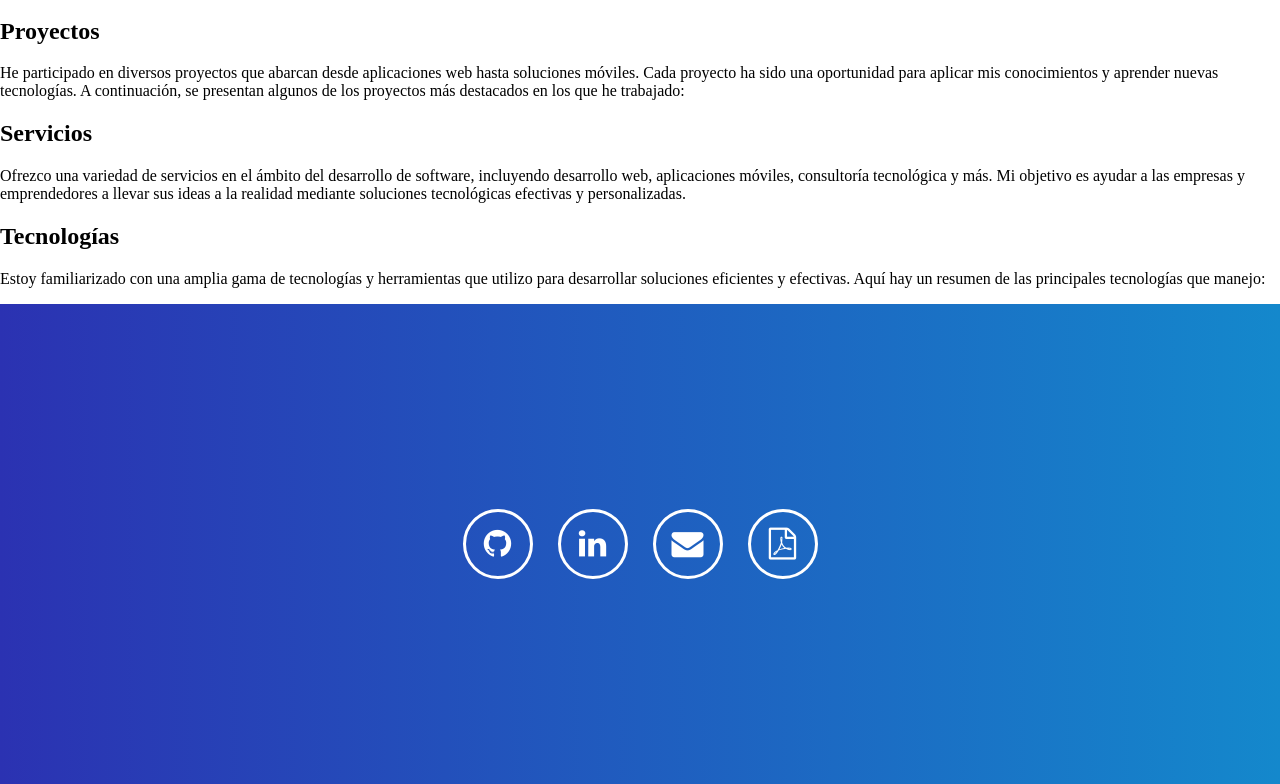
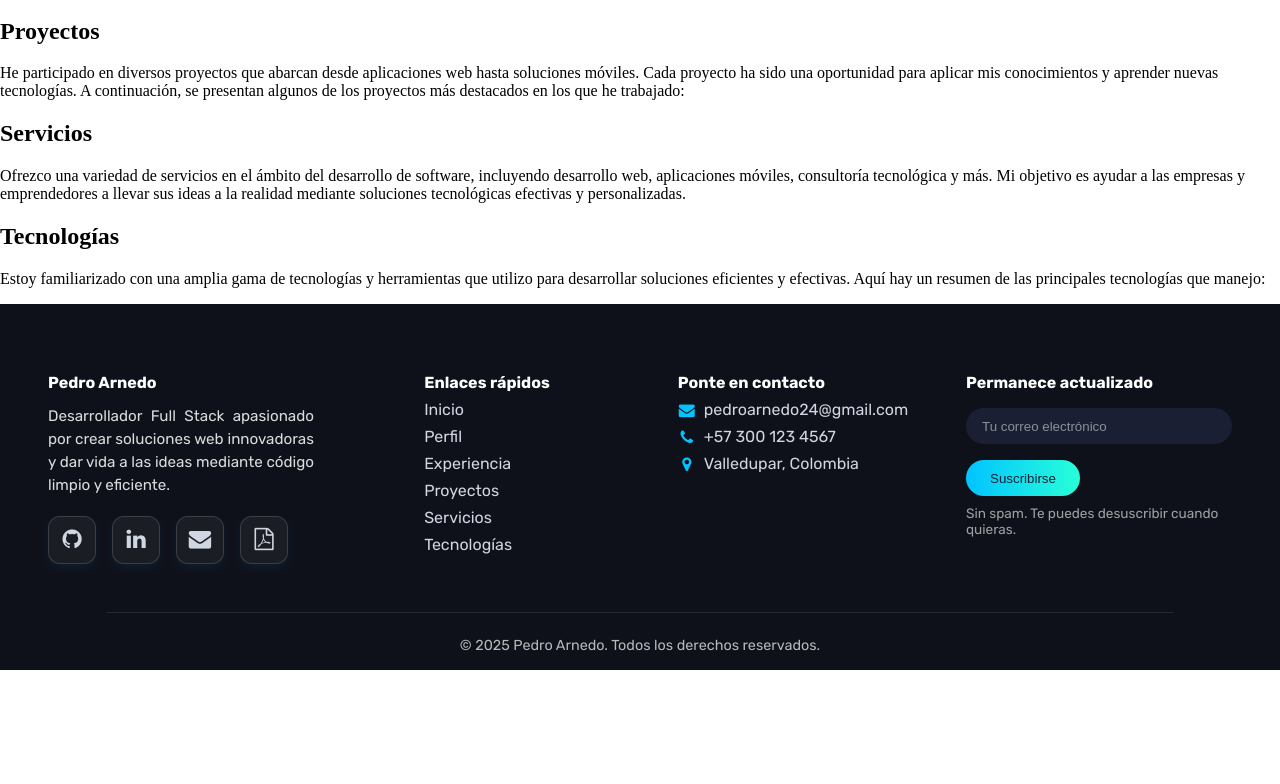
Before and after one commit to pedro-arnedo/Portafolio, an Angular app: page /#home in a window 1280 px wide. Shown: the part 1008-1792 px from the top of the page. After the commit the page ends 1678 px from the top, so only its background shows below. Built offline with nearby package versions, Linux system fonts and the light colour scheme.

Commit message:
feat: Se realizo todo el componente de contacto

```diff
--- a/src/app/features/contact/contact.html
+++ b/src/app/features/contact/contact.html
@@ -1,16 +1,71 @@
-<section class="contact" aria-label="Contacto" id="contact">
-    <div class="contact-icons">
-        <a aria-label="GitHub" [href]="safeLink(links.github)" target="_blank">
+<section class="contact-footer" id="contact">
+    <div class="footer-top">
+        <!-- Marca y redes -->
+        <div class="footer-brand">
+            <h4 class="logo-name">Pedro Arnedo</h4>
+            <p> Desarrollador Full Stack apasionado por crear soluciones web innovadoras y dar vida a las ideas mediante
+                código limpio y eficiente. </p>
+
+            <div class="social-icons">
+                <a [href]="links.github" target="_blank" aria-label="GitHub">
                     <i class="fa fa-github"></i>
                 </a>
-        <a aria-label="LinkedIn" [href]="safeLink(links.linkedin)" target="_blank">
+                <a [href]="links.linkedin" target="_blank" aria-label="LinkedIn">
                     <i class="fa fa-linkedin"></i>
                 </a>
-        <a aria-label="Email" [href]="safeLink(links.email)" target="_blank">
+                <a [href]="safeLink(links.email)" target="_blank" aria-label="Correo">
                     <i class="fa fa-envelope"></i>
                 </a>
-        <a aria-label="Currículum" [href]="safeLink(links.cv)" target="_blank" rel="noopener noreferrer">
+                <a (click)="openCV()" role="button" aria-label="Ver CV">
                     <i class="fa fa-file-pdf-o"></i>
                 </a>
             </div>
+        </div>
+
+        <!-- Enlaces rápidos -->
+        <div class="footer-links">
+            <h4>Enlaces rápidos</h4>
+            <ul>
+                <li *ngFor="let link of navLinks; let i = index" [hidden]="link.label === 'Contacto'">
+                    <a href="#" (click)="scrollTo($event, link.targetId)">
+                        {{ link.label }}
+                    </a>
+                </li>
+            </ul>
+        </div>
+
+        <!-- Contacto directo -->
+        <div class="footer-contact">
+            <h4>Ponte en contacto</h4>
+            <p>
+                <i class="fa fa-envelope"></i>
+                <a [href]="'mailto:' + links.email">{{ links.email }}</a>
+            </p>
+            <p><i class="fa fa-phone"></i> +57 300 123 4567</p>
+            <p><i class="fa fa-map-marker"></i> Valledupar, Colombia</p>
+        </div>
+
+        <!-- Suscripción -->
+        <div class="footer-subscribe">
+            <h4>Permanece actualizado</h4>
+            <input type="email" placeholder="Tu correo electrónico" [(ngModel)]="subscriberEmail" />
+            <button (click)="subscribe()">Suscribirse</button>
+            <p class="footer-note">
+                Sin spam. Te puedes desuscribir cuando quieras.
+            </p>
+        </div>
+    </div>
+
+    <!-- Línea divisoria -->
+    <hr class="footer-divider" />
+
+    <!-- Copy -->
+    <div class="footer-bottom">
+        <p>© {{ currentYear }} Pedro Arnedo. Todos los derechos reservados.</p>
+    </div>
+
+    <!-- Botón flotante -->
+    <button class="floating-btn" aria-label="Ir arriba" (click)="scrollToTop()">
+        <i class="fa fa-chevron-up"></i>
+    </button>
 </section>
--- a/src/app/features/contact/contact.scss
+++ b/src/app/features/contact/contact.scss
@@ -1,50 +1,256 @@
-@use '../../core/variables.scss' as *;
+.contact-footer {
+    background: #0f111a;
+    color: #d0d6e2;
+    font-family: 'Rubik', sans-serif;
+    padding: 3rem 3rem 1rem;
+    position: relative;
 
-.contact {
-    min-height: 60vh;
-    background: $primary-gradient;
-    color: #fff;
-    display: flex;
-    justify-content: center;
-    align-items: center;
-    flex-direction: column;
-    text-align: center;
-    font-family: 'Rubik', sans-serif;
-    padding: 3rem 1rem;
+    a {
+        text-decoration: none;
+        color: #d0d6e2;
+        transition: color 0.3s ease;
 
-    .contact-icons {
-        display: flex;
-        justify-content: center;
-        gap: 25px;
-        flex-wrap: wrap;
+        &:hover {
+            color: #00c3ff;
+        }
+    }
 
-        a {
-            color: #fff;
-            width: 70px;
-            height: 70px;
-            border-radius: 50%;
-            border: 3px solid currentColor;
-            display: flex;
-            align-items: center;
-            justify-content: center;
-            font-size: 2rem;
-            transition: all 0.4s ease;
-            text-decoration: none;
+    .footer-top {
+        display: grid;
+        grid-template-columns: repeat(auto-fit, minmax(200px, 1fr));
+        gap: 2.5rem;
+        max-width: 1200px;
+        margin: 0 auto;
+        justify-content: space-evenly;
+        justify-items: center;
 
-            &:hover {
-                color: #1488CC;
-                background: #fff;
-                transform: translateY(-6px) scale(1.08);
-                box-shadow: 0 0 20px rgba(255, 255, 255, 0.4);
+        .footer-brand {
+            .logo-name {
+                font-size: 1rem;
+                color: #fff;
+                font-weight: 700;
+                margin-bottom: 0.8rem;
+            }
+
+            p {
+                margin: 0 0 1.2rem 0;
+                color: rgba(255, 255, 255, 0.85);
+                line-height: 1.5;
+                font-size: 0.95rem;
+                text-align: justify;
+            }
+
+            .social-icons {
+                display: flex;
+                gap: 1rem;
+                flex-wrap: wrap;
+                margin-top: 0.8rem;
+
+                a {
+                    width: 48px;
+                    height: 48px;
+                    border-radius: 12px;
+                    background: rgba(255, 255, 255, 0.05);
+                    border: 1px solid rgba(255, 255, 255, 0.15);
+                    display: flex;
+                    align-items: center;
+                    justify-content: center;
+                    font-size: 1.4rem;
+                    color: #d0d6e2;
+                    box-shadow: 0 4px 10px rgba(0, 195, 255, 0.08);
+                    transition: all 0.35s ease;
+
+                    &:hover {
+                        color: #00c3ff;
+                        background: rgba(0, 195, 255, 0.1);
+                        transform: translateY(-5px) scale(1.08);
+                        box-shadow: 0 0 20px rgba(0, 195, 255, 0.3),
+                            0 0 40px rgba(41, 255, 217, 0.2);
+                    }
+
+                    &:active {
+                        transform: scale(0.97);
+                    }
+                }
+            }
+        }
+
+        .footer-links {
+            h4 {
+                color: #fff;
+                margin-bottom: 0.5rem;
+            }
+
+            ul {
+                list-style: none;
+                padding: 0;
+                margin: 0;
+
+                li {
+                    margin: 0.5rem 0;
+
+                    a {
+                        text-decoration: none;
+                        color: #d0d6e2;
+                        transition: color 0.3s ease;
+
+                        &:hover {
+                            color: #00c3ff;
+                        }
+                    }
+                }
+            }
+        }
+
+        .footer-contact {
+            h4 {
+                color: #fff;
+                margin-bottom: 0.5rem; // 🔹 reducido
+            }
+
+            p {
+                margin: 0.5rem 0;
+                display: flex;
+                align-items: center;
+                gap: 0.5rem;
+
+                i {
+                    color: #00c3ff;
+                    min-width: 18px;
+                    text-align: center;
+                }
+
+                a {
+                    color: #d0d6e2;
+                    text-decoration: none;
+
+                    &:hover {
+                        color: #00c3ff;
+                    }
+                }
+            }
+
+            .cv-btn {
+                display: inline-flex;
+                align-items: center;
+                gap: 0.5rem;
+                margin-top: 1rem;
+                padding: 0.7rem 1.2rem;
+                background: #00c3ff1a;
+                border: 1px solid #00c3ff40;
+                border-radius: 10px;
+                color: #00c3ff;
+                font-weight: 600;
+                transition: all 0.3s ease;
+
+                &:hover {
+                    background: #00c3ff33;
+                    transform: translateY(-3px);
+                }
+
+                i {
+                    font-size: 1.1rem;
+                }
+            }
+        }
+
+        .footer-subscribe {
+            h4 {
+                color: #fff;
+                margin-bottom: 0.5rem; // 🔹 reducido
+            }
+
+            input {
+                width: 100%;
+                padding: 0.65rem 1rem;
+                border: none;
+                border-radius: 25px;
+                margin-top: 0.5rem;
+                background: #1a1f33;
+                color: #fff;
+
+                &::placeholder {
+                    color: rgba(255, 255, 255, 0.5);
+                }
+            }
+
+            button {
+                margin-top: 1rem;
+                padding: 0.65rem 1.5rem;
+                border: none;
+                border-radius: 25px;
+                background: linear-gradient(90deg, #00c3ff, #29ffd9);
+                color: #072033;
+                font-weight: 500;
+                cursor: pointer;
+                transition: transform 0.2s ease, box-shadow 0.2s ease;
+
+                &:hover {
+                    transform: translateY(-3px);
+                    box-shadow: 0 6px 20px rgba(0, 195, 255, 0.3);
+                }
+            }
+
+            .footer-note {
+                margin-top: 0.6rem;
+                font-size: 0.85rem;
+                color: rgba(255, 255, 255, 0.6);
             }
         }
     }
 
-    @media (max-width: 600px) {
-        .contact-icons a {
-            width: 55px;
-            height: 55px;
-            font-size: 1.7rem;
+    .footer-divider {
+        margin: 3rem auto 1.5rem auto;
+        width: 90%;
+        border: none;
+        border-top: 1px solid rgba(255, 255, 255, 0.1);
+    }
+
+    .footer-bottom {
+        text-align: center;
+        margin-top: 1.5rem;
+
+        p {
+            font-size: 0.9rem;
+            color: rgba(255, 255, 255, 0.7);
+            margin: 0;
+        }
+    }
+
+    .floating-btn {
+        position: fixed;
+        right: 22px;
+        bottom: 22px;
+        width: 56px;
+        height: 56px;
+        border-radius: 50%;
+        border: none;
+        background: linear-gradient(135deg, #00c3ff, #29ffd9);
+        color: #072033;
+        font-size: 1.25rem;
+        display: flex;
+        align-items: center;
+        justify-content: center;
+        box-shadow: 0 8px 20px rgba(0, 195, 255, 0.18),
+            0 4px 8px rgba(0, 0, 0, 0.25);
+        cursor: pointer;
+        z-index: 2000;
+        transition: transform 0.18s ease, box-shadow 0.18s ease;
+
+        &:hover {
+            transform: translateY(-4px) scale(1.03);
+            box-shadow: 0 12px 30px rgba(0, 195, 255, 0.28);
+        }
+
+        &:active {
+            transform: translateY(-2px) scale(0.99);
+        }
+
+        @media (max-width: 420px) {
+            right: 14px;
+            bottom: 14px;
+            width: 50px;
+            height: 50px;
         }
     }
 }
--- a/src/app/features/contact/contact.ts
+++ b/src/app/features/contact/contact.ts
@@ -1,28 +1,64 @@
 import { Component } from '@angular/core';
 import { DomSanitizer, SafeUrl } from '@angular/platform-browser';
 import { environment } from '../../core/environment';
+import { CommonModule } from '@angular/common';
+import { FormsModule } from '@angular/forms';
 
 @Component({
     selector: 'app-contact',
     standalone: true,
+    imports: [CommonModule, FormsModule],
     templateUrl: './contact.html',
     styleUrl: './contact.scss'
 })
 export class Contact {
+
     links = environment.profile.links;
+    navLinks = environment.navLinks;
+    subscriberEmail = '';
+    currentYear = new Date().getFullYear();
 
-    constructor(private sanitizer: DomSanitizer) {}
+    constructor(private sanitizer: DomSanitizer) { }
 
-    safeLink(url: string): SafeUrl {
-        if (!url) return '#';
+    openCV(): void {
+        const cvUrl = this.links.cv;
+        if (cvUrl) {
+            window.open(cvUrl, '_blank');
+        }
+    }
 
-        if (url.includes('@') && !url.startsWith('mailto:')) {
-            const subject = encodeURIComponent('Contacto desde tu portafolio web');
-            const body = encodeURIComponent('Hola Pedro, vi tu portafolio y me gustaría hablar contigo sobre una oportunidad.');
-            const gmailUrl = `https://mail.google.com/mail/?view=cm&fs=1&to=${url}&su=${subject}&body=${body}`;
-            return this.sanitizer.bypassSecurityTrustUrl(gmailUrl);
+    safeLink(email: string): SafeUrl {
+        if (!email) return '#';
+        const subject = encodeURIComponent('Posible colaboración profesional');
+        const body = encodeURIComponent(
+            `Estimado Pedro,\n\nHe revisado tu portafolio y considero que tu experiencia puede aportar mucho a nuestros proyectos. Me gustaría coordinar una breve reunión para conversar sobre posibles oportunidades de colaboración.\n\nQuedo atento a tu respuesta.\n\nCordialmente,\n[Datos de Contacto]`
+        );
+        const gmail = `https://mail.google.com/mail/?view=cm&fs=1&to=${email}&su=${subject}&body=${body}`;
+        return this.sanitizer.bypassSecurityTrustUrl(gmail);
+    }
+
+    subscribe(): void {
+        const email = this.subscriberEmail.trim();
+        const emailRegex = /^[^\s@]+@[^\s@]+\.[^\s@]+$/;
+
+        if (!emailRegex.test(email)) {
+            alert('Por favor ingresa un correo válido.');
+            return;
         }
 
-        return this.sanitizer.bypassSecurityTrustUrl(url);
+        alert(`Gracias por suscribirte, ${email}!`);
+        this.subscriberEmail = '';
+    }
+
+    scrollTo(event: Event, targetId: string): void {
+        event.preventDefault();
+        const element = document.getElementById(targetId);
+        if (element) {
+            element.scrollIntoView({ behavior: 'smooth' });
+        }
+    }
+
+    scrollToTop(): void {
+        window.scrollTo({ top: 0, behavior: 'smooth' });
     }
 }
--- a/src/app/features/navbar/navbar.scss
+++ b/src/app/features/navbar/navbar.scss
@@ -44,17 +44,28 @@
             z-index: 2;
 
             a {
-                color: #fff;
+                color: #d0d6e2;
                 text-decoration: none;
                 font-weight: 500;
                 font-size: 0.95rem;
                 font-family: 'Rubik', sans-serif;
-                border-radius: 25px;
+                border-radius: 12px;
+                padding: 0.5rem 1rem;
                 transition: all 0.3s ease;
+                position: relative;
 
                 &:hover {
+                    background: linear-gradient(90deg, #2b32b2, #1488cc);
+                    color: #fff;
+                    box-shadow: 0 0 15px rgba(20, 136, 204, 0.5);
                     transform: translateY(-3px);
                 }
+            }
+
+            &.active a {
+                background: linear-gradient(90deg, #2b32b2, #1488cc);
+                color: #fff;
+                box-shadow: 0 0 18px rgba(20, 136, 204, 0.7);
             }
         }
 
```
Lines whose indentation alone changed are shown as unchanged.
